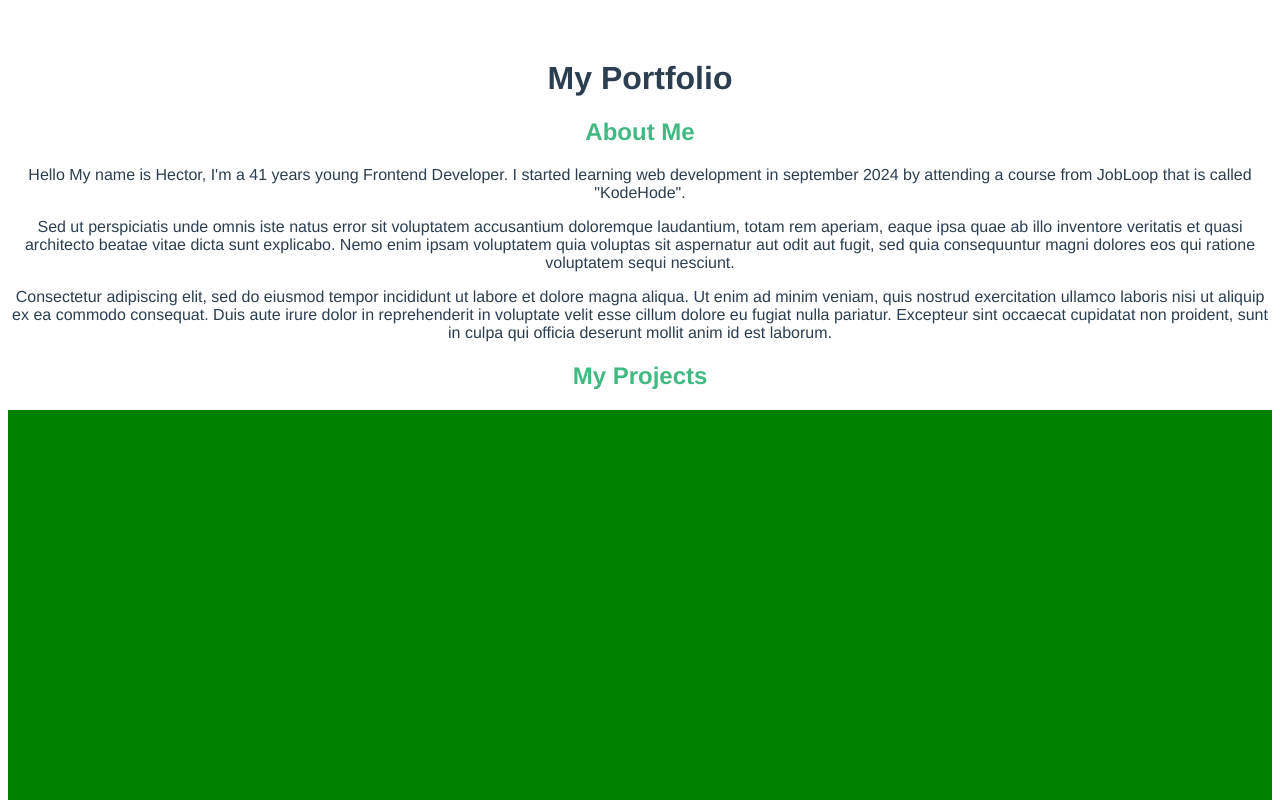
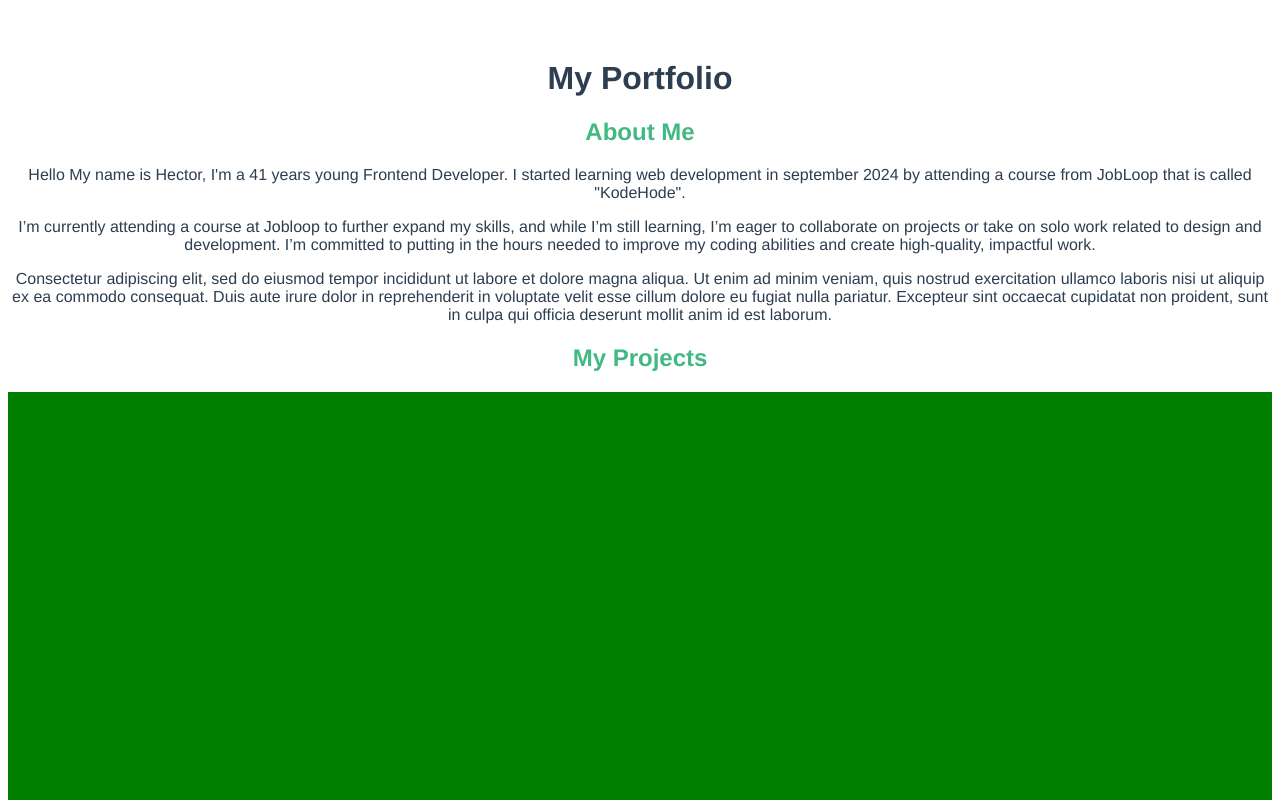
Before and after one commit to Hea092024/portfolioinvue, a Vue app: page / in a window 1280 px wide. Shown: the top 800 px of the page. Built offline with nearby package versions, Linux system fonts and the light colour scheme.

Commit message:
added more info to about me

```diff
--- a/src/components/AboutPage.vue
+++ b/src/components/AboutPage.vue
@@ -5,10 +5,7 @@
             Hello My name is Hector, I'm a 41 years young Frontend Developer. I started learning web development in september 2024 by attending a course from JobLoop that is called "KodeHode".
           </p>
           <p>
-            Sed ut perspiciatis unde omnis iste natus error sit voluptatem accusantium doloremque laudantium,
-            totam rem aperiam, eaque ipsa quae ab illo inventore veritatis et quasi architecto beatae vitae
-            dicta sunt explicabo. Nemo enim ipsam voluptatem quia voluptas sit aspernatur aut odit aut fugit,
-            sed quia consequuntur magni dolores eos qui ratione voluptatem sequi nesciunt.
+            I’m currently attending a course at Jobloop to further expand my skills, and while I’m still learning, I’m eager to collaborate on projects or take on solo work related to design and development. I’m committed to putting in the hours needed to improve my coding abilities and create high-quality, impactful work.
           </p>
           <p>
             Consectetur adipiscing elit, sed do eiusmod tempor incididunt ut labore et dolore magna aliqua.
```
